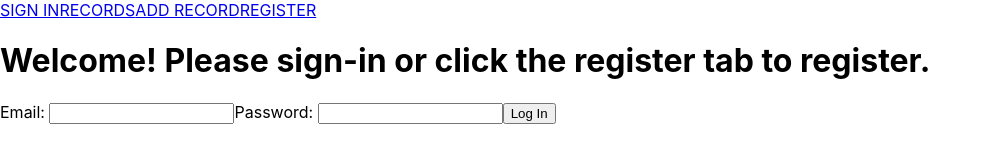
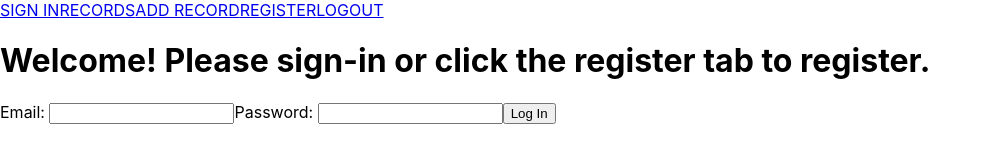
Before and after one commit to jorge90125/stax-on-stax-frontend, a React (Create React App) app in the folder stax-on-stax-frontend/: page / in a window 1280 px wide. Shown: the top 160 px of the page, without its empty margins (0-991 px from the left). Built offline with nearby package versions, Linux system fonts and the light colour scheme; no server answers.

Commit message:
Logout working

```diff
--- a/stax-on-stax-frontend/src/App.js
+++ b/stax-on-stax-frontend/src/App.js
@@ -102,6 +102,21 @@ const App = () => {
     }
   }
 
+  const logout = async () => {
+    try {
+      fetch(`${baseURL}/users/logout`, {
+        method: 'GET',
+        credentials: 'include'
+      }).then(() => {
+        navigate('/')
+        getRecords([])
+      })
+    }
+    catch (err) {
+      console.log(err)
+    }
+  }
+
   const addRecord = async (e) => {
     e.preventDefault()
     const createForm = {
@@ -155,7 +170,7 @@ const App = () => {
 
   return (
     <div>
-      <Nav />
+      <Nav logout={logout} />
       <Routes>
         <Route path='/' element={<SignIn login={login}/>}/>
         <Route path='/records' element={<RecordContainer records={records} showRecord={showRecord}/>}/>
--- a/stax-on-stax-frontend/src/components/Nav.js
+++ b/stax-on-stax-frontend/src/components/Nav.js
@@ -1,13 +1,14 @@
 import React from 'react'
 import {Link, NavLink} from 'react-router-dom'
 
-const Nav = () => {
+const Nav = (props) => {
     return(
         <nav>
             <Link to='/'>SIGN IN</Link>
             <NavLink to='/records'>RECORDS</NavLink>
             <NavLink to='/newform'>ADD RECORD</NavLink>
             <NavLink to='/register'>REGISTER</NavLink>
+            <Link to='/' onClick={props.logout}>LOGOUT</Link>
         </nav>
     )
 }
```
